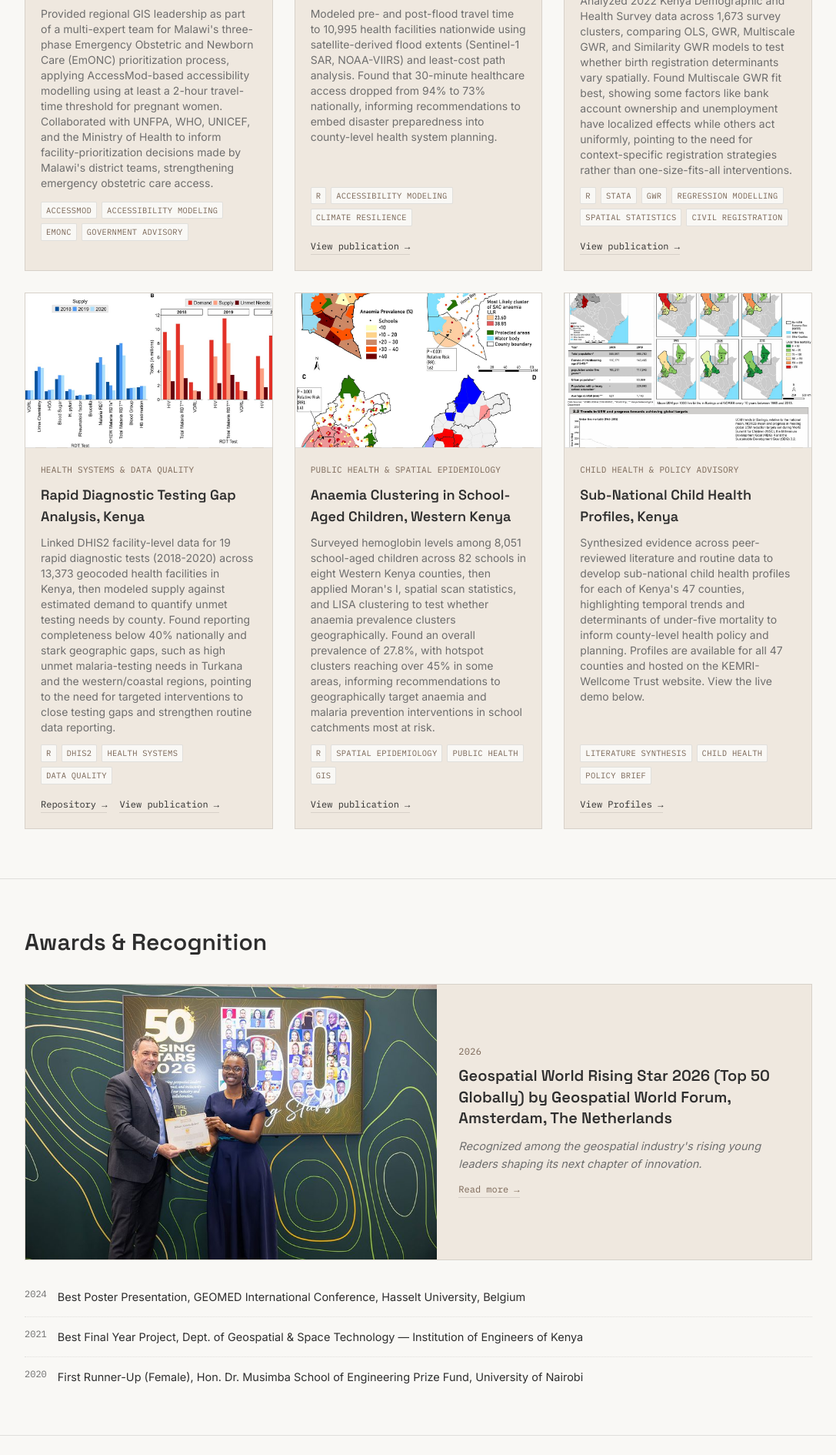
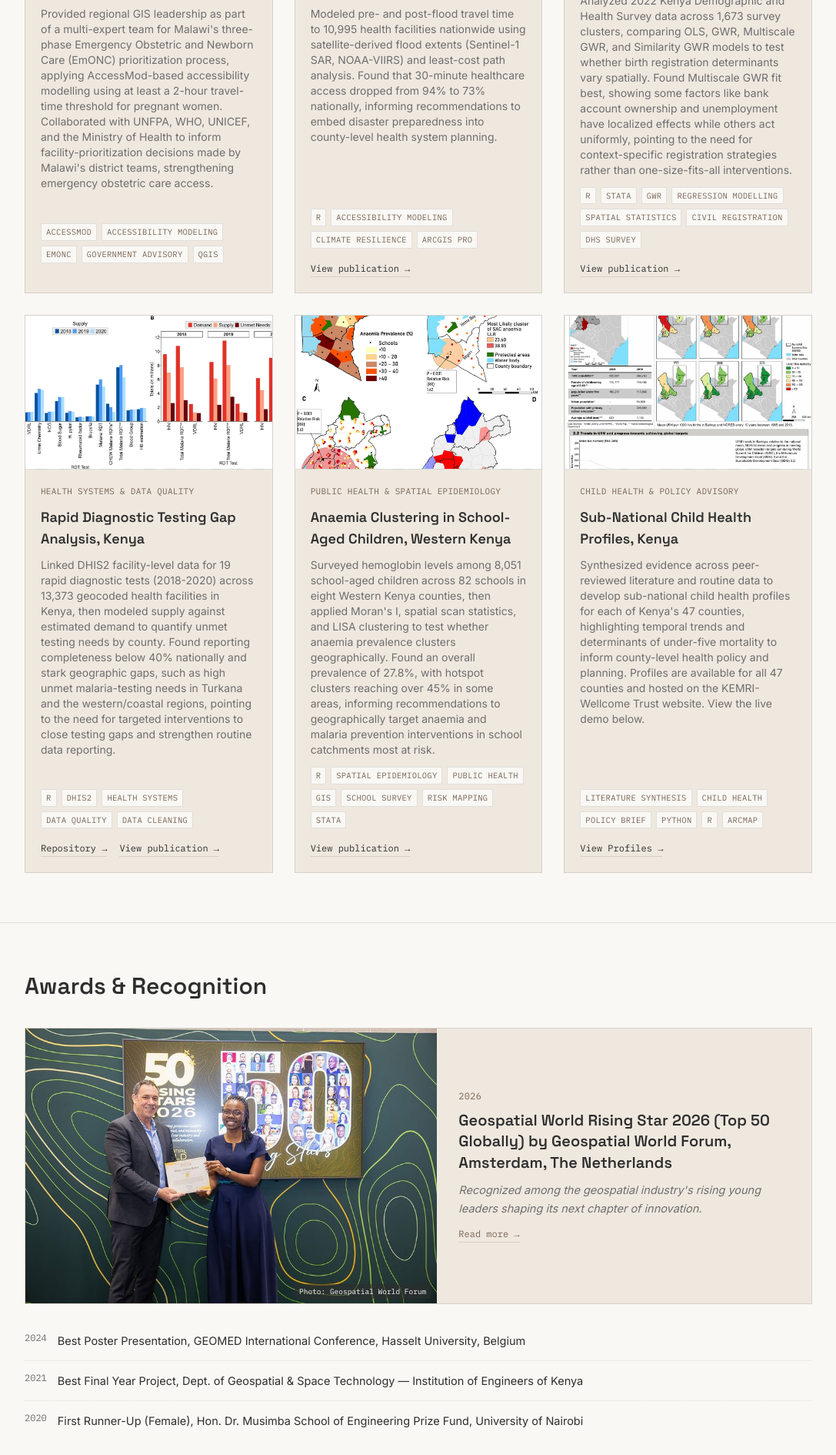
Before and after one commit to Bibian-Robert/bibian-portfolio, a React (Vite) app: page / in a window 1280 px wide. Shown: the part 1924-3814 px from the top of the page at 77% size, without its empty margins (96-1183 px from the left). Built offline with nearby package versions, Linux system fonts and the light colour scheme.

Commit message:
Add more project tags, add photo credit to award image

```diff
--- a/src/components/Awards.jsx
+++ b/src/components/Awards.jsx
@@ -12,11 +12,18 @@ export default function Awards() {
 
         {featured && (
           <div className="mb-9 grid grid-cols-1 overflow-hidden border border-hairline bg-surface md:grid-cols-[1.1fr_1fr]">
-            <img
-              src={`${import.meta.env.BASE_URL}${featured.image}`}
-              alt={featured.text}
-              className="h-64 w-full object-cover md:h-full"
-            />
+            <div className="relative h-64 md:h-full">
+              <img
+                src={`${import.meta.env.BASE_URL}${featured.image}`}
+                alt={featured.text}
+                className="h-full w-full object-cover"
+              />
+              {featured.imageCredit && (
+                <span className="absolute bottom-1.5 right-2 rounded-sm bg-ink/60 px-1.5 py-0.5 font-mono text-[9.5px] text-paper">
+                  Photo: {featured.imageCredit}
+                </span>
+              )}
+            </div>
             <div className="flex flex-col justify-center gap-2.5 px-7 py-7">
               <span className="font-mono text-xs uppercase tracking-wide text-accentDark">{featured.year}</span>
               <p className="font-display text-xl font-semibold leading-snug">{featured.text}</p>
--- a/src/data/content.js
+++ b/src/data/content.js
@@ -45,7 +45,7 @@ export const projects = [
     title: 'Malawi EmONC Facility Prioritization',
     theme: 'Government Advisory & Health Accessibility',
     description: "Provided regional GIS leadership as part of a multi-expert team for Malawi's three-phase Emergency Obstetric and Newborn Care (EmONC) prioritization process, applying AccessMod-based accessibility modelling using at least a 2-hour travel-time threshold for pregnant women. Collaborated with UNFPA, WHO, UNICEF, and the Ministry of Health to inform facility-prioritization decisions made by Malawi's district teams, strengthening emergency obstetric care access.",
-    tags: ['AccessMod', 'Accessibility Modeling', 'EmONC', 'Government Advisory'],
+    tags: ['AccessMod', 'Accessibility Modeling', 'EmONC', 'Government Advisory', 'QGIS'],
     image: 'images/emonc_prioritization_malawi.jpg',
     imageCredit: 'UNFPA Malawi',
     // repoUrl: 'https://github.com/your-username/your-repo',
@@ -55,7 +55,7 @@ export const projects = [
     title: 'Flood-Impact Healthcare Accessibility Analysis',
     theme: 'Climate Change & Disaster Impact Assessment',
     description: 'Modeled pre- and post-flood travel time to 10,995 health facilities nationwide using satellite-derived flood extents (Sentinel-1 SAR, NOAA-VIIRS) and least-cost path analysis. Found that 30-minute healthcare access dropped from 94% to 73% nationally, informing recommendations to embed disaster preparedness into county-level health system planning.',
-    tags: ['R', 'Accessibility Modeling', 'Climate Resilience'],
+    tags: ['R', 'Accessibility Modeling', 'Climate Resilience', 'ArcGIS Pro'],
     image: 'images/flood-impact-healthcare-accessibility-analysis.jpg',
     imageUrl: 'https://link.springer.com/article/10.1186/s12942-026-00461-x/figures/4',
     // repoUrl: 'https://github.com/your-username/your-repo',
@@ -66,7 +66,7 @@ export const projects = [
     title: 'Spatial Determinants of Birth Registration Coverage',
     theme: 'Civil Registration & Vital Statistics',
     description: 'Analyzed 2022 Kenya Demographic and Health Survey data across 1,673 survey clusters, comparing OLS, GWR, Multiscale GWR, and Similarity GWR models to test whether birth registration determinants vary spatially. Found Multiscale GWR fit best, showing some factors like bank account ownership and unemployment have localized effects while others act uniformly, pointing to the need for context-specific registration strategies rather than one-size-fits-all interventions.',
-    tags: ['R', 'STATA', 'GWR', 'Regression Modelling', 'Spatial Statistics', 'Civil Registration'],
+    tags: ['R', 'STATA', 'GWR', 'Regression Modelling', 'Spatial Statistics', 'Civil Registration', 'DHS Survey'],
     image: 'images/spatial-determinants-of-birth-registration-coverage.jpg',
     // repoUrl: 'https://github.com/your-username/your-repo',
     liveUrl: '#',
@@ -76,7 +76,7 @@ export const projects = [
     title: 'Rapid Diagnostic Testing Gap Analysis, Kenya',
     theme: 'Health Systems & Data Quality',
     description: 'Linked DHIS2 facility-level data for 19 rapid diagnostic tests (2018-2020) across 13,373 geocoded health facilities in Kenya, then modeled supply against estimated demand to quantify unmet testing needs by county. Found reporting completeness below 40% nationally and stark geographic gaps, such as high unmet malaria-testing needs in Turkana and the western/coastal regions, pointing to the need for targeted interventions to close testing gaps and strengthen routine data reporting.',
-    tags: ['R', 'DHIS2', 'Health Systems', 'Data Quality'],
+    tags: ['R', 'DHIS2', 'Health Systems', 'Data Quality', 'Data Cleaning'],
     image: 'images/rapid-diagnostic-testing-gap-analysis-kenya.jpg',
     repoUrl: 'https://github.com/Bibian-Robert/Diagnostic-Study-KWTRP',
     liveUrl: '#',
@@ -86,7 +86,7 @@ export const projects = [
     title: 'Anaemia Clustering in School-Aged Children, Western Kenya',
     theme: 'Public Health & Spatial Epidemiology',
     description: "Surveyed hemoglobin levels among 8,051 school-aged children across 82 schools in eight Western Kenya counties, then applied Moran's I, spatial scan statistics, and LISA clustering to test whether anaemia prevalence clusters geographically. Found an overall prevalence of 27.8%, with hotspot clusters reaching over 45% in some areas, informing recommendations to geographically target anaemia and malaria prevention interventions in school catchments most at risk.",
-    tags: ['R', 'Spatial Epidemiology', 'Public Health', 'GIS'],
+    tags: ['R', 'Spatial Epidemiology', 'Public Health', 'GIS', 'School Survey', 'Risk Mapping', 'Stata'],
     image: 'images/anaemia-clustering-school-aged-children-western-kenya2.jpg',
     // repoUrl: 'https://github.com/your-username/your-repo',
     liveUrl: '#',
@@ -96,7 +96,7 @@ export const projects = [
     title: 'Sub-National Child Health Profiles, Kenya',
     theme: 'Child Health & Policy Advisory',
     description: "Synthesized evidence across peer-reviewed literature and routine data to develop sub-national child health profiles for each of Kenya's 47 counties, highlighting temporal trends and determinants of under-five mortality to inform county-level health policy and planning. Profiles are available for all 47 counties and hosted on the KEMRI-Wellcome Trust website. View the live demo below.",
-    tags: ['Literature Synthesis', 'Child Health', 'Policy Brief'],
+    tags: ['Literature Synthesis', 'Child Health', 'Policy Brief', 'Python', 'R', 'ArcMap'],
     image: 'images/child-health-profiles-kenya.jpg',
     imageUrl: 'https://inform.kemri-wellcome.org/wp-content/uploads/2021/06/Baringo_U5M_-Its-_Determinants_County_Profile.pdf',
     // repoUrl: 'https://github.com/your-username/your-repo',
@@ -107,7 +107,7 @@ export const projects = [
 ];
 
 export const awards = [
-  { year: '2026', text: 'Geospatial World Rising Star 2026 (Top 50 Globally) by Geospatial World Forum, Amsterdam, The Netherlands', tagline: "Recognized among the geospatial industry's rising young leaders shaping its next chapter of innovation.", image: 'images/geospatial-world-rising-star-2026.jpg', url: 'https://geospatialworld.net/rising-stars/2026/' },
+  { year: '2026', text: 'Geospatial World Rising Star 2026 (Top 50 Globally) by Geospatial World Forum, Amsterdam, The Netherlands', tagline: "Recognized among the geospatial industry's rising young leaders shaping its next chapter of innovation.", image: 'images/geospatial-world-rising-star-2026.jpg', imageCredit: 'Geospatial World Forum', url: 'https://geospatialworld.net/rising-stars/2026/' },
   { year: '2024', text: 'Best Poster Presentation, GEOMED International Conference, Hasselt University, Belgium' },
   { year: '2021', text: 'Best Final Year Project, Dept. of Geospatial & Space Technology — Institution of Engineers of Kenya' },
   { year: '2020', text: 'First Runner-Up (Female), Hon. Dr. Musimba School of Engineering Prize Fund, University of Nairobi' },
```
